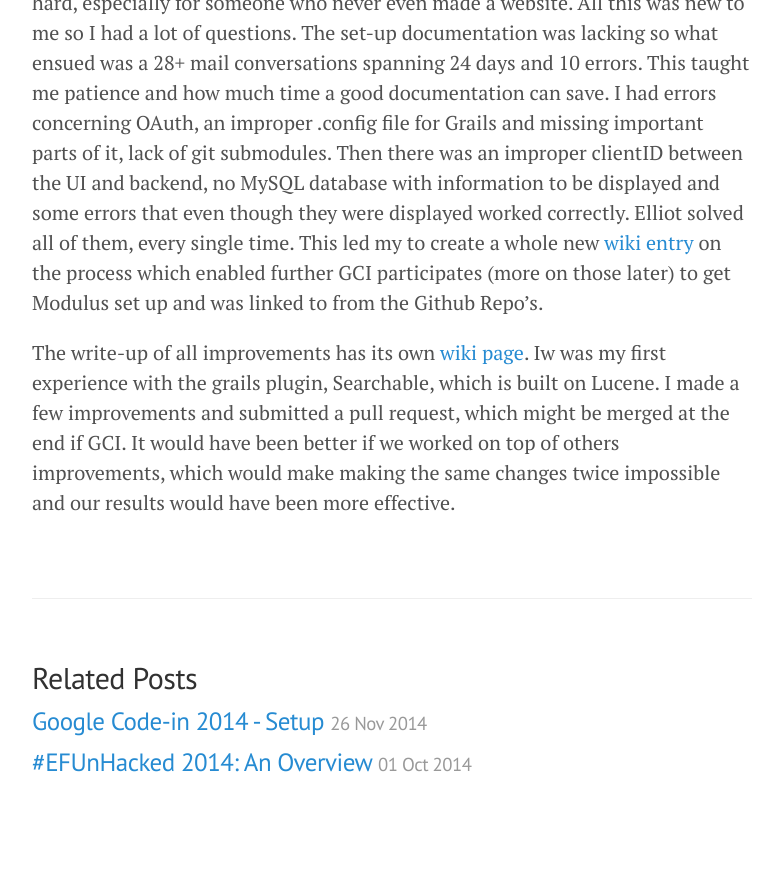
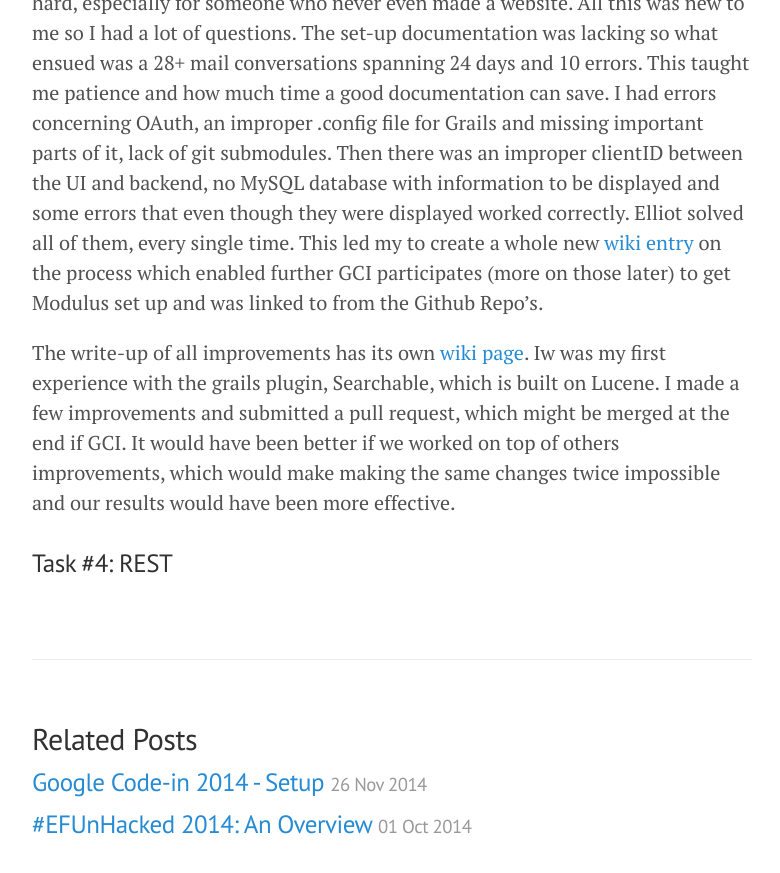
Before and after one commit to enymuss/blog, a Jekyll site: the page built from _posts/2015-01-15-GCI-Summary.md, in a window 1280 px wide and 900 px high, scrolled down 2131 px. Shown: the top 873 px of the window, without its empty margins (248-1028 px from the left). Built offline with Jekyll 4.4.1, drawn with Linux system fonts in a browser that asks for light colours; Markdown is read by kramdown in place of the engine named in the settings; before the commit the page ends 2970 px from its top, so only the background shows below that.

Commit message:
Update 2015-01-15-GCI-Summary.md

```diff
--- a/_posts/2015-01-15-GCI-Summary.md
+++ b/_posts/2015-01-15-GCI-Summary.md
@@ -26,6 +26,9 @@
 The write-up of all improvements has its own [wiki page][Modulus Algorithm Wiki]. Iw was my first experience with the grails plugin, Searchable, which is built on Lucene. I made a few improvements and submitted a pull request, which might be merged at the end if GCI. It would have been better if we worked on top of others improvements, which would make making the same changes twice impossible and our results would have been more effective.
 
 
+### Task #4: REST
+
+
 [wluyima-github]: https://github.com/wluyima
 [Modulus Website]: https://modules.openmrs.org
 [Elliot Williams Github]: https://github.com/elliottwilliams
```
